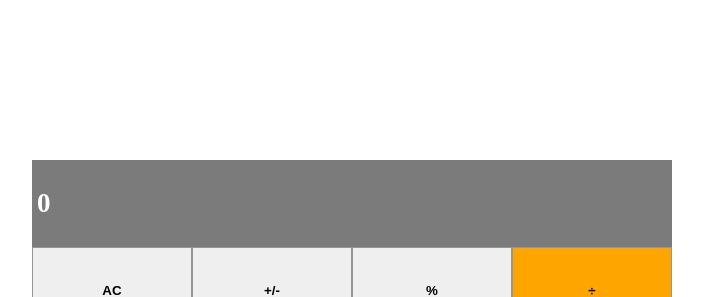
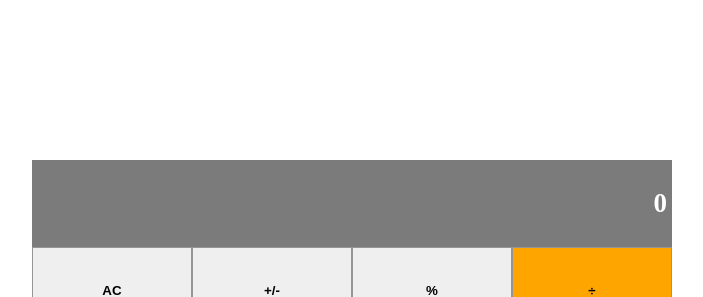
Before and after one commit to AbbasSarwar/Math-Magician, a React (Create React App) app: page / in a window 1280 px wide. Shown: the top 297 px of the page, without its empty margins (288-991 px from the left). Built offline with nearby package versions, Linux system fonts and the light colour scheme.

Commit message:
Text align right

```diff
--- a/src/components/Calculator.css
+++ b/src/components/Calculator.css
@@ -42,6 +42,7 @@
   color: #fff;
   display: flex;
   align-items: center;
+  justify-content: right;
 
   /* text-align: right; */
   padding-right: 5px;
```
